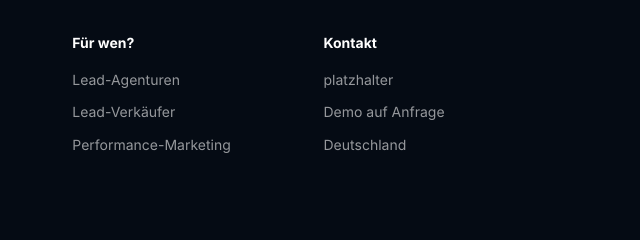
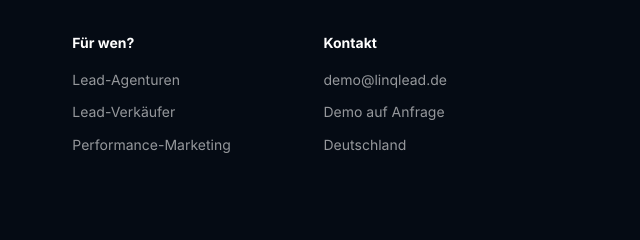
Before and after one commit to Alco637/linqlead-website, a plain HTML site: page index.html in a window 1280 px wide. Shown: the part 6445-6685 px from the top of the page, 640-1280 px from the left. Drawn offline with Linux system fonts and the light colour scheme.

Commit message:
Add files via upload

```diff
--- a/index.html
+++ b/index.html
@@ -1017,7 +1017,7 @@
 
       <div class="nav-actions">
         <a class="btn btn-dark" href="#funktionen">Ansehen</a>
-        <a class="btn btn-primary" href="mailto:platzhalter?subject=Demo%20f%C3%BCr%20LinqLead%20anfragen">Demo anfragen</a>
+        <a class="btn btn-primary" href="mailto:demo@linqlead.de?subject=Demo%20f%C3%BCr%20LinqLead%20anfragen">Demo anfragen</a>
       </div>
     </nav>
   </div>
@@ -1041,7 +1041,7 @@
             </p>
 
             <div class="hero-actions">
-              <a class="btn btn-primary" href="mailto:platzhalter?subject=Demo%20f%C3%BCr%20LinqLead%20anfragen">
+              <a class="btn btn-primary" href="mailto:demo@linqlead.de?subject=Demo%20f%C3%BCr%20LinqLead%20anfragen">
                 Demo für meine Lead-Agentur anfragen
               </a>
               <a class="btn btn-light" href="#ablauf">
@@ -1355,7 +1355,7 @@
               <div>Reports statt manueller Monatslisten</div>
             </div>
 
-            <a class="btn btn-dark" href="mailto:platzhalter?subject=Demo%20f%C3%BCr%20LinqLead%20anfragen">
+            <a class="btn btn-dark" href="mailto:demo@linqlead.de?subject=Demo%20f%C3%BCr%20LinqLead%20anfragen">
               Lead-Prozess prüfen lassen
             </a>
           </div>
@@ -1393,7 +1393,7 @@
                 <div>Sendername inklusive</div>
               </div>
 
-              <a class="btn btn-dark" href="mailto:platzhalter?subject=Starter%20Demo%20LinqLead">
+              <a class="btn btn-dark" href="mailto:demo@linqlead.de?subject=Starter%20Demo%20LinqLead">
                 Starter anfragen
               </a>
             </div>
@@ -1417,7 +1417,7 @@
                 <div>Mehr Leadquellen und Kunden</div>
               </div>
 
-              <a class="btn btn-primary" href="mailto:platzhalter?subject=Pro%20Demo%20LinqLead">
+              <a class="btn btn-primary" href="mailto:demo@linqlead.de?subject=Pro%20Demo%20LinqLead">
                 Pro Demo anfragen
               </a>
             </div>
@@ -1439,7 +1439,7 @@
                 <div>Persönliches Setup</div>
               </div>
 
-              <a class="btn btn-dark" href="mailto:platzhalter?subject=Scale%20Anfrage%20LinqLead">
+              <a class="btn btn-dark" href="mailto:demo@linqlead.de?subject=Scale%20Anfrage%20LinqLead">
                 Scale anfragen
               </a>
             </div>
@@ -1491,7 +1491,7 @@
               Danach siehst du, ob LinqLead zu deinem Ablauf passt.
             </p>
 
-            <a class="btn btn-primary" href="mailto:platzhalter?subject=Demo%20f%C3%BCr%20LinqLead%20anfragen">
+            <a class="btn btn-primary" href="mailto:demo@linqlead.de?subject=Demo%20f%C3%BCr%20LinqLead%20anfragen">
               Demo für meine Lead-Agentur anfragen
             </a>
           </div>
@@ -1531,7 +1531,7 @@
 
         <div class="footer-col">
           <h4>Kontakt</h4>
-          <a href="mailto:platzhalter">platzhalter</a>
+          <a href="mailto:demo@linqlead.de">demo@linqlead.de</a>
           <span>Demo auf Anfrage</span>
           <span>Deutschland</span>
         </div>
@@ -1542,7 +1542,7 @@
         <div class="footer-bottom-links">
           <a href="impressum.html">Impressum</a>
           <a href="datenschutz.html">Datenschutz</a>
-          <a href="mailto:platzhalter">Kontakt</a>
+          <a href="mailto:demo@linqlead.de">Kontakt</a>
         </div>
       </div>
     </div>
```
Also changed, not shown: datenschutz.html (+4 -4 lines), impressum.html (+4 -4 lines).
